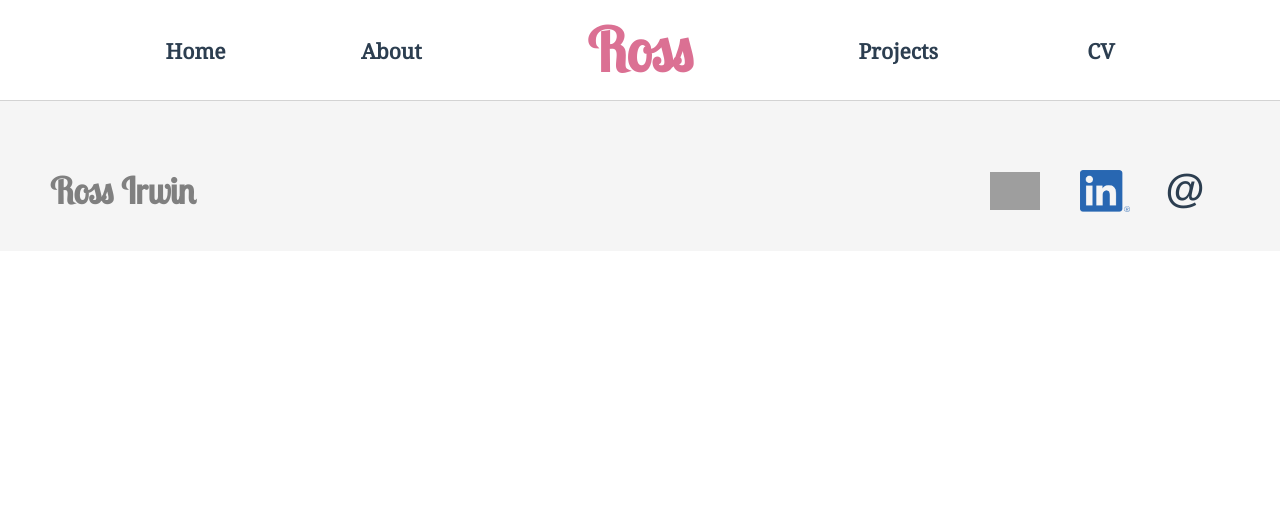
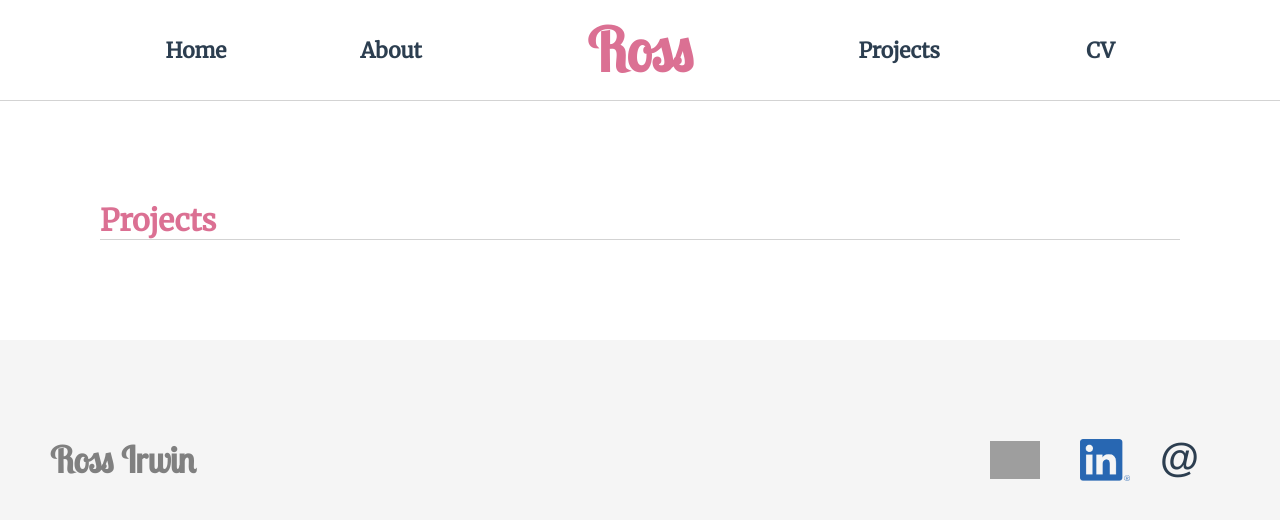
Before and after one commit to rssrwn/rssrwn, a Vue app: page / in a window 1280 px wide. Shown: the top 520 px of the page. Built offline with nearby package versions, Linux system fonts and the light colour scheme; grey boxes are pictures that could not be loaded; a web font is replaced by a local one.

Commit message:
Added frame to App and initial structure for Porject page

```diff
--- a/src/App.vue
+++ b/src/App.vue
@@ -1,6 +1,9 @@
 <template>
   <div id="app">
     <nav-bar></nav-bar>
+    <div id="frame">
+      <projects></projects>
+    </div>
     <contact-footer></contact-footer>
   </div>
 </template>
@@ -8,12 +11,14 @@
 <script>
 import NavBar from "./components/NavBar";
 import ContactFooter from "./components/ContactFooter";
+import Projects from './pages/Projects'
 
 export default {
   name: 'app',
   components: {
     NavBar,
-    ContactFooter
+    ContactFooter,
+    Projects
   }
 }
 </script>
@@ -23,8 +28,11 @@ export default {
   font-family: 'Avenir', Helvetica, Arial, sans-serif;
   -webkit-font-smoothing: antialiased;
   -moz-osx-font-smoothing: grayscale;
-  text-align: center;
   color: #2c3e50;
+}
+#frame {
+  margin: 100px 100px;
+}
 
 /*
 font-family: 'Merriweather', serif;
@@ -36,5 +44,4 @@ font-family: 'Press Start 2P', cursive;
 font-family: 'Noto Serif', serif;
 font-family: 'Noto Sans', sans-serif;
 */
-}
 </style>
--- a/src/components/ContactFooter.vue
+++ b/src/components/ContactFooter.vue
@@ -17,7 +17,7 @@
 
 <style scoped>
 #footer {
-  height: 150px;
+  height: 180px;
   width: 100%;
   display: flex;
   align-items: flex-end;
--- a/src/components/NavBar.vue
+++ b/src/components/NavBar.vue
@@ -40,7 +40,7 @@
   justify-content: space-between;
   align-items: center;
   color: #2c3e50;
-  font-family: 'Noto Serif', serif;
+  font-family: 'Merriweather', serif;
   font-size: 18px;
   font-weight: bold;
 }
--- /dev/null
+++ b/src/pages/Projects.vue
@@ -0,0 +1,22 @@
+<template>
+  <div id="page">
+    <h2 class="subTitle">Projects</h2>
+
+  </div>
+</template>
+
+<script>
+  export default {
+    name: "projects"
+  }
+</script>
+
+<style scoped>
+.subTitle {
+  font-family: 'Merriweather', serif;
+  font-size: 30px;
+  font-weight: bold;
+  border-bottom: 1px lightgrey solid;
+  color: palevioletred;
+}
+</style>
```
